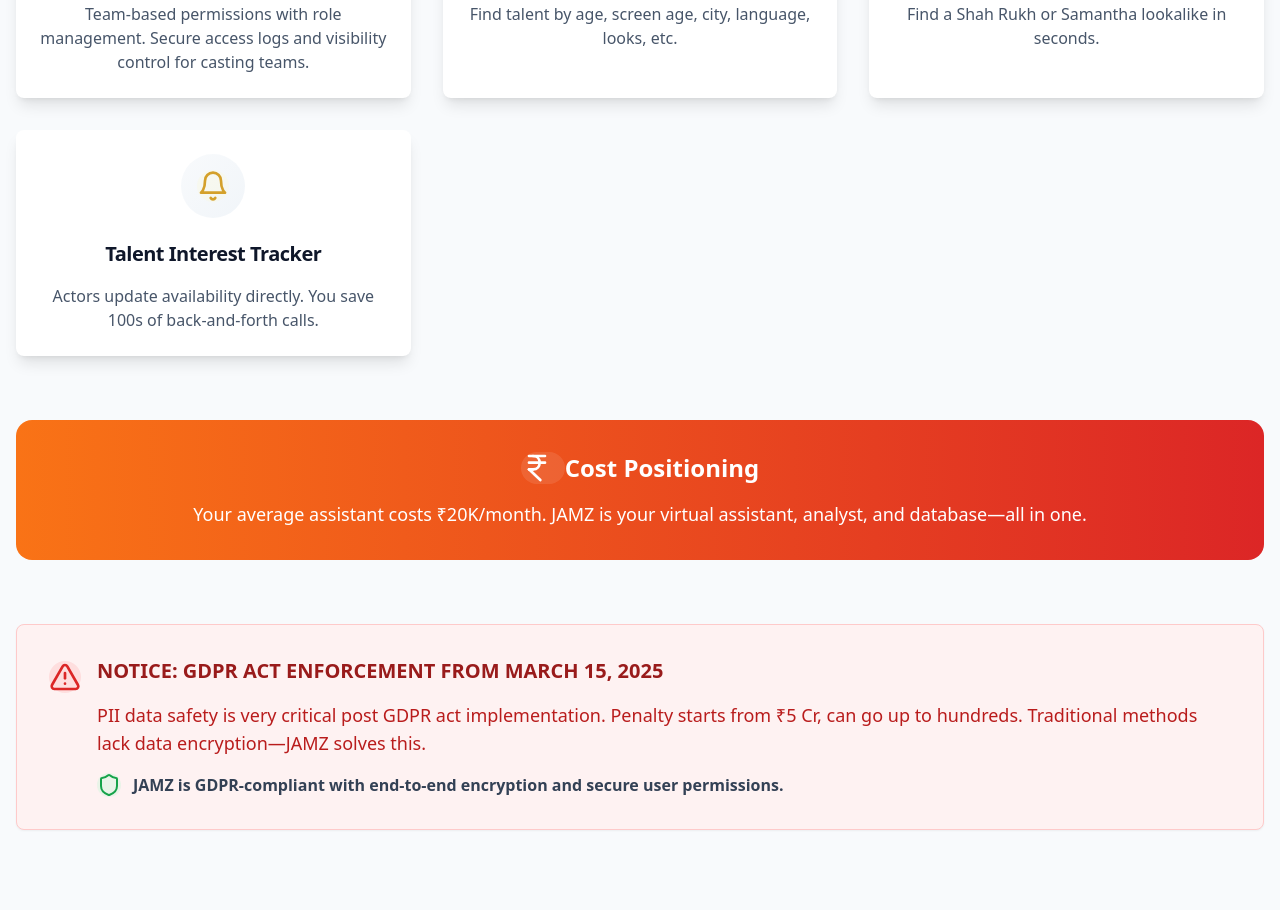
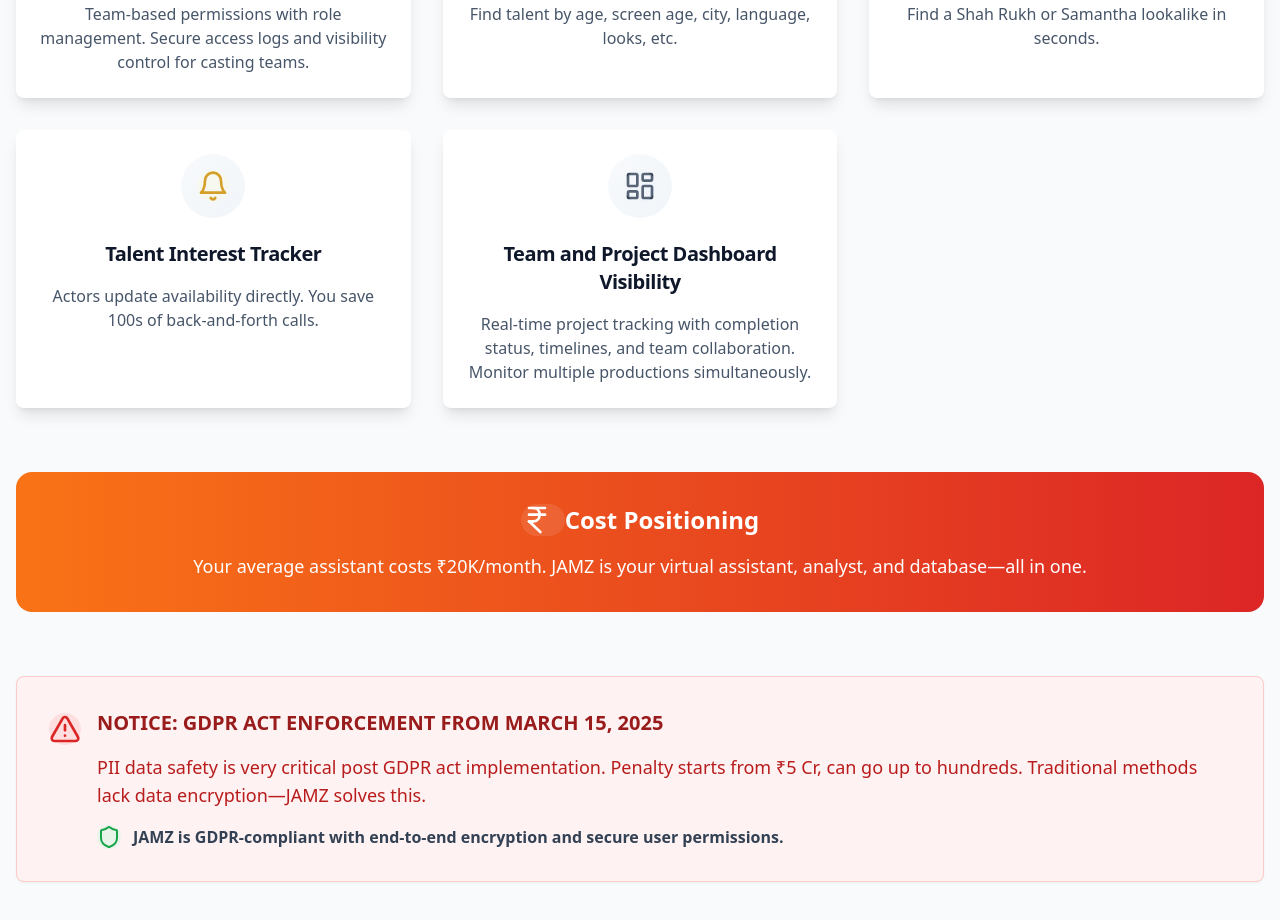
Before and after one commit to Junedweb/casting-flow-ai, a React (Vite) app: page / in a window 1280 px wide. Shown: the part 2900-3820 px from the top of the page. Built offline with nearby package versions, Linux system fonts and the light colour scheme.

Commit message:
Add Team and Project dashboard feature
Add a new feature to the "Your Complete Casting Solution" section based on the provided reference image.

```diff
--- a/src/components/FeaturesSection.tsx
+++ b/src/components/FeaturesSection.tsx
@@ -1,3 +1,4 @@
+
 import { Card, CardContent, CardHeader, CardTitle } from "@/components/ui/card";
 import {
   RefreshCw,
@@ -14,7 +15,8 @@ import {
   Instagram,
   Lock,
   User,
-  Check
+  Check,
+  LayoutDashboard
 } from "lucide-react";
 
 export const FeaturesSection = () => {
@@ -53,6 +55,11 @@ export const FeaturesSection = () => {
       icon: "bell",
       title: "Talent Interest Tracker",
       description: "Actors update availability directly. You save 100s of back-and-forth calls."
+    },
+    {
+      icon: "dashboard",
+      title: "Team and Project Dashboard Visibility",
+      description: "Real-time project tracking with completion status, timelines, and team collaboration. Monitor multiple productions simultaneously."
     }
   ];
 
@@ -121,6 +128,13 @@ export const FeaturesSection = () => {
           <div className="relative">
             <div className="absolute inset-0 bg-yellow-100 rounded-full opacity-20 group-hover:opacity-40 transition-opacity duration-300"></div>
             <Bell className={`w-8 h-8 text-yellow-600 ${iconClasses} group-hover:animate-bounce`} />
+          </div>
+        );
+      case "dashboard":
+        return (
+          <div className="relative">
+            <div className="absolute inset-0 bg-gradient-to-br from-slate-100 to-blue-100 rounded-full opacity-20 group-hover:opacity-40 transition-opacity duration-300"></div>
+            <LayoutDashboard className={`w-8 h-8 text-slate-700 ${iconClasses} group-hover:animate-pulse`} />
           </div>
         );
       default:
```
